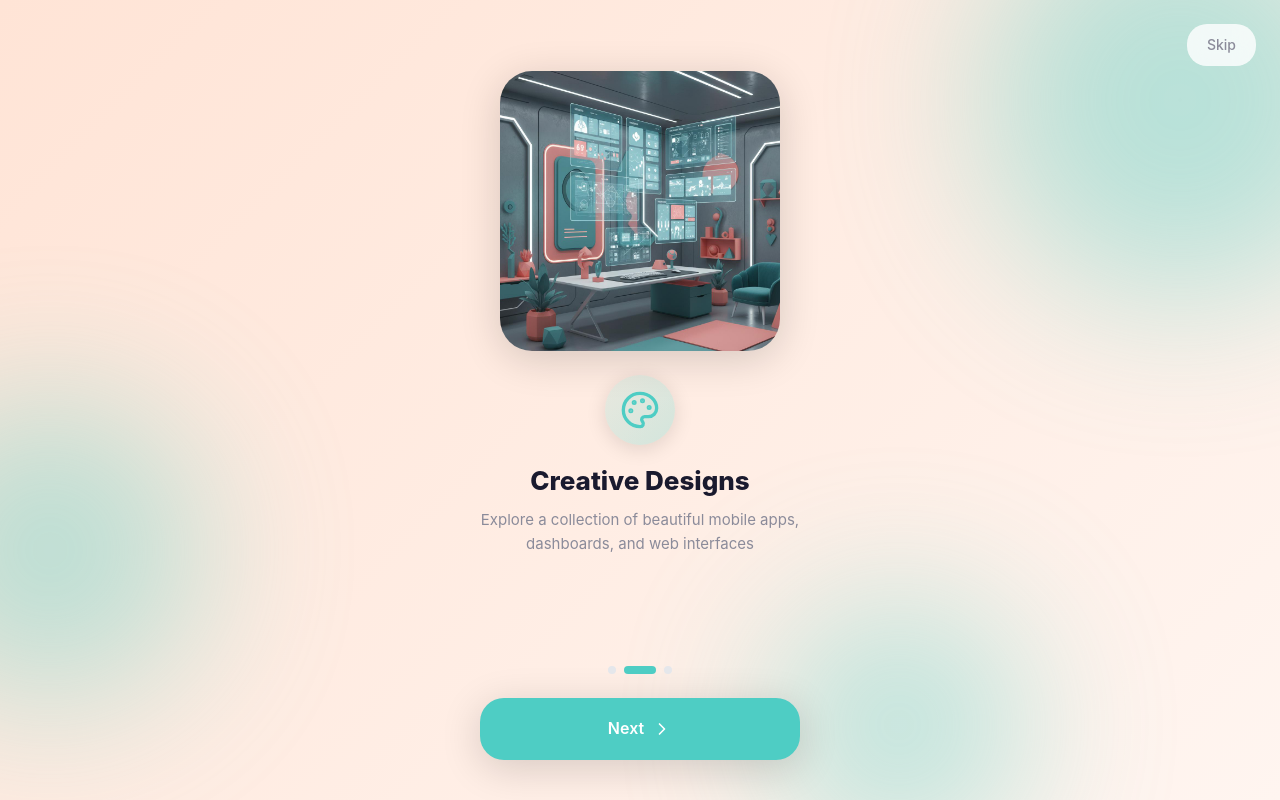
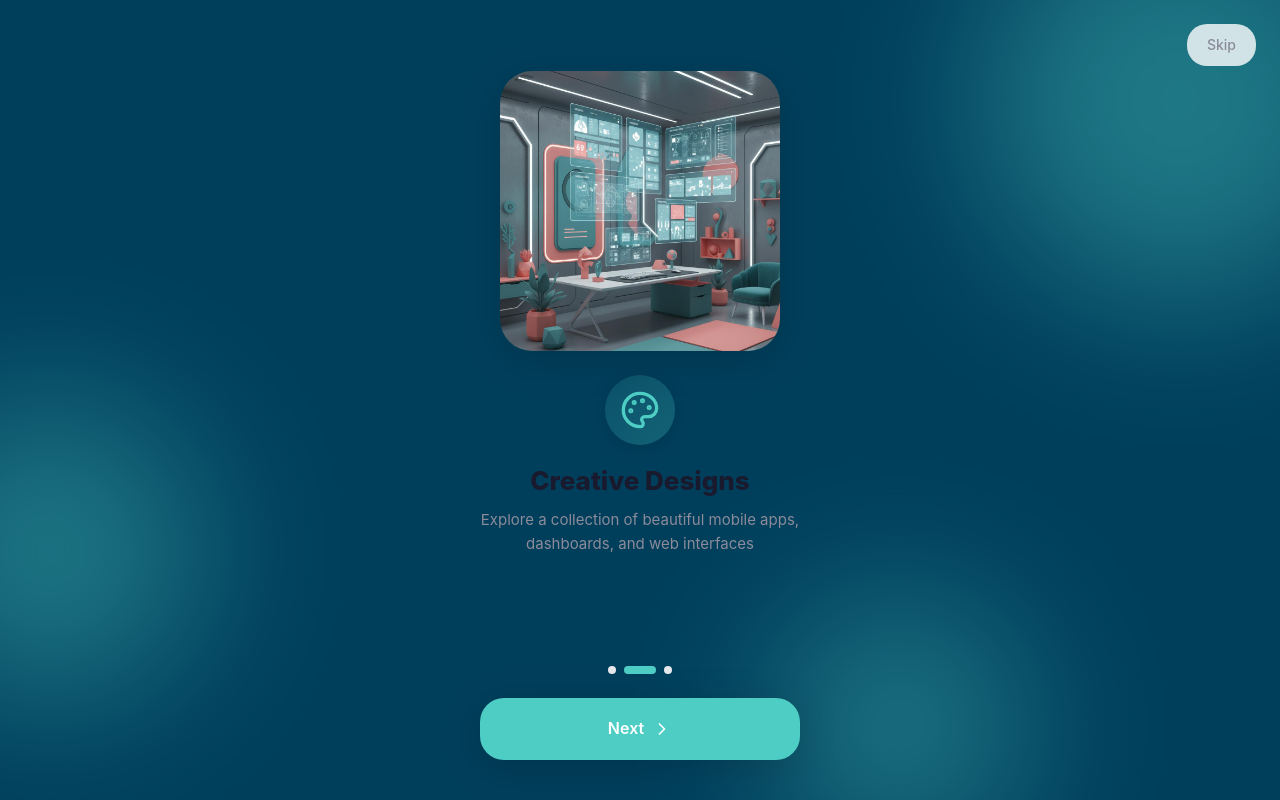
Before and after one commit to sureshapps/pf-app, a React (Vite) app: page / in a window 1280 px wide. Built offline with nearby package versions, Linux system fonts and the light colour scheme.

Commit message:
Change light and lighter color variables

```diff
--- a/src/App.css
+++ b/src/App.css
@@ -13,8 +13,8 @@
   --warning: #FBBF24;
   --dark: #2D2D3A;
   --darker: #1a1a2e;
-  --light: #FFE4D6;
-  --lighter: #FFF5F0;
+  --light: #003f5c;
+  --lighter: #003f5c;
   --white: #FFFFFF;
   --gray: #8B8B9A;
   --gray-light: #B8B8C8;
```
